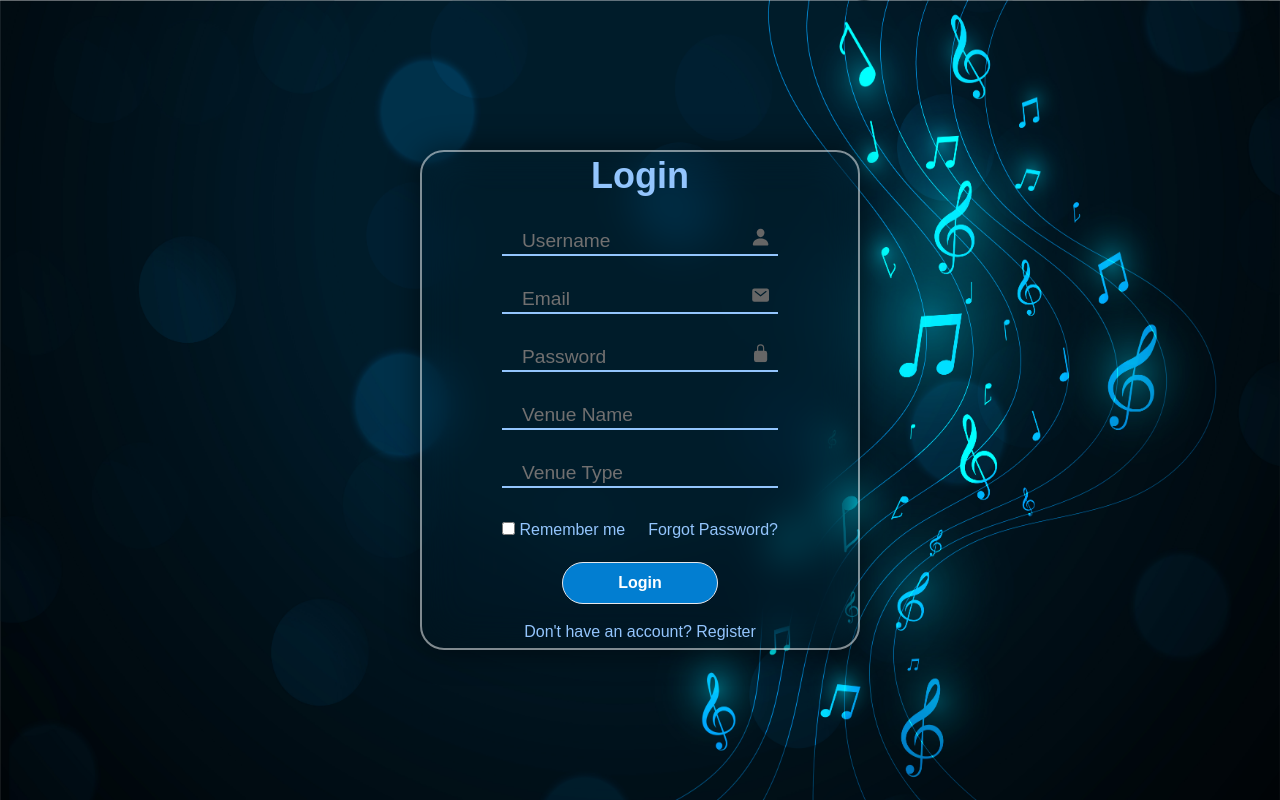
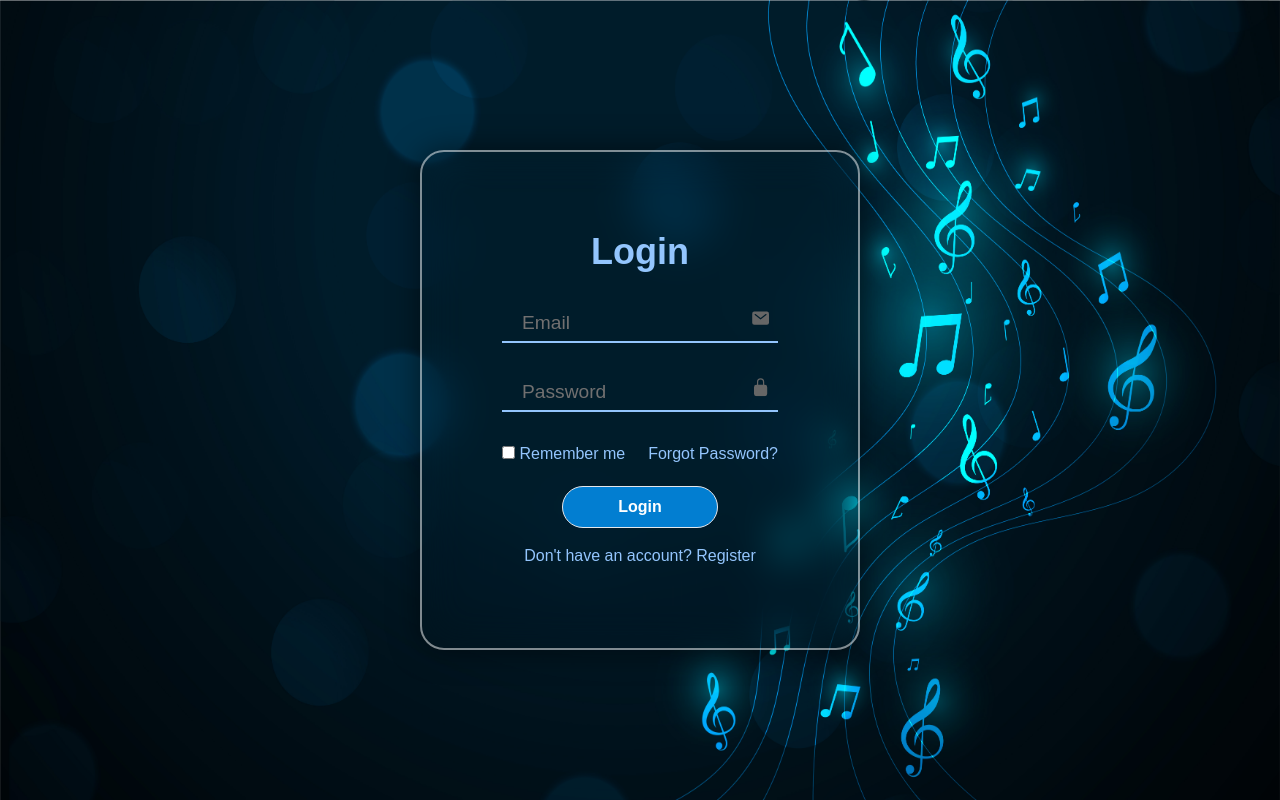
Before and after one commit to vikas-bhat-d/echovote, a React (Vite) app in the folder echovote-frontend/: page /login in a window 1280 px wide. Built offline with nearby package versions, Linux system fonts and the light colour scheme.

Commit message:
Login page completed

```diff
--- a/echovote-frontend/src/App.jsx
+++ b/echovote-frontend/src/App.jsx
@@ -1,6 +1,8 @@
 import React from 'react'
-import LandingPage from './Components/LandingPage'
-import LoginPage from './Components/LoginPage'
+import LandingPage from './Pages/LandingPage'
+import LoginPage from './Pages/LoginPage'
+import Login from './Components/Login'
+import Register from './Components/Register'
 import {BrowserRouter,Routes,Route} from 'react-router-dom';
 
 
@@ -11,7 +13,9 @@ function App() {
       <BrowserRouter>
         <Routes>
           <Route path='/' element={<LandingPage/>}/>
-          <Route path='/login' element={<LoginPage/>}/>
+          <Route path='/loginPage' element={<LoginPage/>}/>
+          <Route path='/login' element={<Login/>}/>
+          <Route path='/register' element={<Register/>}/>
         </Routes>
       </BrowserRouter>
     </div>
--- /dev/null
+++ b/echovote-frontend/src/Components/Login.jsx
@@ -0,0 +1,49 @@
+import React from 'react';
+import { assets } from '../assets/assets';
+import {Link} from 'react-router-dom';
+import './Style.css';
+
+function Login() {
+  return (
+    <>
+      <div className='w-full h-screen relative flex justify-center items-center'>
+
+        <img className='absolute w-full h-screen' src={assets.LoginBackground} alt="Background" />
+        {/* Login Form */}
+        <div className='relative h-[500px] w-[440px] bg-transparent border-2 border-solid border-[rgba(255,255,255,.5)] rounded-3xl flex flex-col items-center text-blue-300 p-20 justify-center' style={{backdropFilter: 'blur(20px)', boxShadow: '0 0 30px rgba(0,0,0,.5)'}}>
+          <h1 className='text-4xl font-bold text-center mb-8'>Login</h1>
+
+          {/* Email */}
+          <div className='input-box mb-4'>
+            <span className='icon'><ion-icon name="mail"></ion-icon></span>
+            <input type="email" id="email" required/>
+            <label className='form-label' htmlFor="email">Email</label>
+          </div>
+
+          {/* Password */}
+          <div className='input-box mb-4'>
+            <span className='icon'><ion-icon name="lock-closed"></ion-icon></span>
+            <input type="password" id="password" required/>
+            <label className='form-label' htmlFor="password">Password</label>
+          </div>
+
+          {/* Remember Me & Forgot Password */}
+          <div className="flex justify-between items-center w-full mb-5">
+            <label htmlFor="remember"><input type="checkbox" id="remember" className='cursor-pointer'/> Remember me</label>
+            <a href="#" className="text-blue-300">Forgot Password?</a>
+          </div>
+
+          {/* Submit */}
+          <button type='submit' className='mb-4 px-[20%] py-2 border bg-[#027ED1ff] text-white font-semibold rounded-full hover:bg-blue-700 transition duration-200 text-sm sm:text-base'>Login</button>
+
+          {/* Register Link */}
+          <div>
+            <p>Don't have an account? <Link to="/register" className="text-blue-300">Register</Link></p>
+          </div>
+        </div>
+      </div>
+    </>
+  );
+}
+
+export default Login;
--- a/echovote-frontend/src/Components/LoginPage.jsx
+++ b/echovote-frontend/src/Components/Register.jsx
@@ -1,20 +1,17 @@
 import React from 'react';
 import { assets } from '../assets/assets';
+import {Link} from 'react-router-dom';
 import './Style.css';
 
-function LoginPage() {
+function Register() {
   return (
     <>
-      {/* Wrapper */}
       <div className='w-full h-screen relative flex justify-center items-center'>
 
         <img className='absolute w-full h-screen' src={assets.LoginBackground} alt="Background" />
-
-        {/* Form Box */}
+        {/* Register Form */}
         <div className='relative h-[500px] w-[440px] bg-transparent border-2 border-solid border-[rgba(255,255,255,.5)] rounded-3xl flex flex-col items-center text-blue-300 p-20 justify-center' style={{backdropFilter: 'blur(20px)', boxShadow: '0 0 30px rgba(0,0,0,.5)'}}>
-
-          {/* Login Form */}
-          <h1 className='text-4xl font-bold text-center mb-8'>Login</h1>
+          <h1 className='text-4xl font-bold text-center mb-8'>Register</h1>
 
           {/* Username */}
           <div className='input-box mb-4'>
@@ -51,16 +48,15 @@ function LoginPage() {
 
           {/* Remember Me & Forgot Password */}
           <div className="flex justify-between items-center w-full mb-5">
-            <label htmlFor="remember"><input type="checkbox" id="remember" className='cursor-pointer'/> Remember me</label>
-            <a href="#" className="text-blue-300">Forgot Password?</a>
+            <label htmlFor="remember"><input type="checkbox" id="remember" className='cursor-pointer'/> Agree terms & Condition</label>
           </div>
 
           {/* Submit */}
-          <button type='submit' className='mb-4 px-[20%] py-2 border bg-[#027ED1ff] text-white font-semibold rounded-full hover:bg-blue-700 transition duration-200 text-sm sm:text-base'>Login</button>
+          <button type='submit' className='mb-4 px-[20%] py-2 border bg-[#027ED1ff] text-white font-semibold rounded-full hover:bg-blue-700 transition duration-200 text-sm sm:text-base'>Register</button>
 
-          {/* Register Link */}
+          {/* Login Link */}
           <div>
-            <p>Don't have an account? <a href="#" className="text-blue-300">Register</a></p>
+            <p>Don't have an account? <Link to="/login" className="text-blue-300">Login</Link></p>
           </div>
         </div>
       </div>
@@ -68,4 +64,4 @@ function LoginPage() {
   );
 }
 
-export default LoginPage;
+export default Register;
--- a/echovote-frontend/src/Components/LandingPage.jsx
+++ b/echovote-frontend/src/Pages/LandingPage.jsx
@@ -16,7 +16,7 @@ function LandingPage() {
 
         <div className='flex gap-3'>
         <Link to="/"> <li className="list-none mt-8 px-4 sm:px-6 py-3 bg-[#027ED1ff] text-white font-semibold rounded-full hover:bg-blue-700 transition duration-200 text-sm sm:text-base">Get Started</li></Link>
-        <Link to="/login"><li className="list-none mt-8 px-4 sm:px-6 py-3 bg-[#027ED1ff] text-white font-semibold rounded-full hover:bg-blue-700 transition duration-200 text-sm sm:text-base">
+        <Link to="/loginPage"><li className="list-none mt-8 px-4 sm:px-6 py-3 bg-[#027ED1ff] text-white font-semibold rounded-full hover:bg-blue-700 transition duration-200 text-sm sm:text-base">
         Log In / Sign Up</li></Link>
 
         </div>
--- /dev/null
+++ b/echovote-frontend/src/Pages/LoginPage.jsx
@@ -0,0 +1,14 @@
+import React from 'react';
+import Register from '../Components/Register';
+import Login from '../Components/Login';
+
+function LoginPage() {
+  return (
+    <>
+       <Register/>
+       <Login/>
+    </>
+  );
+}
+
+export default LoginPage;
```
